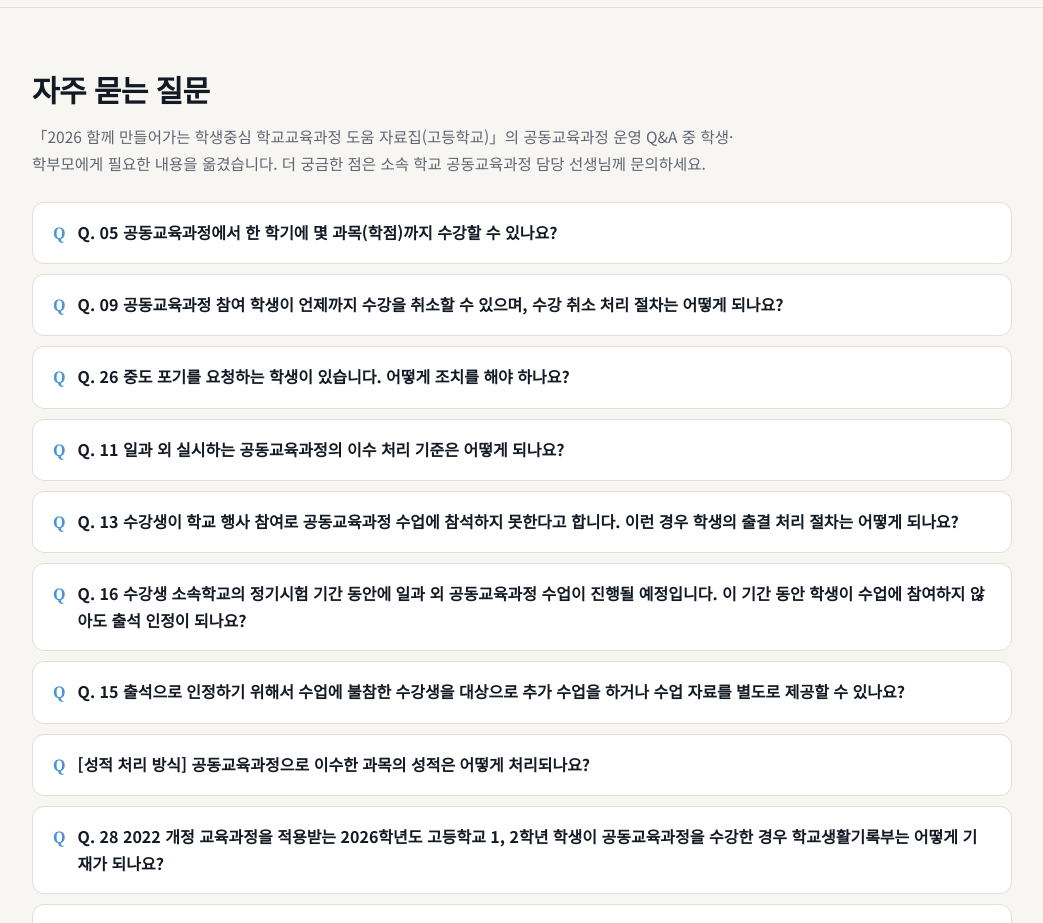
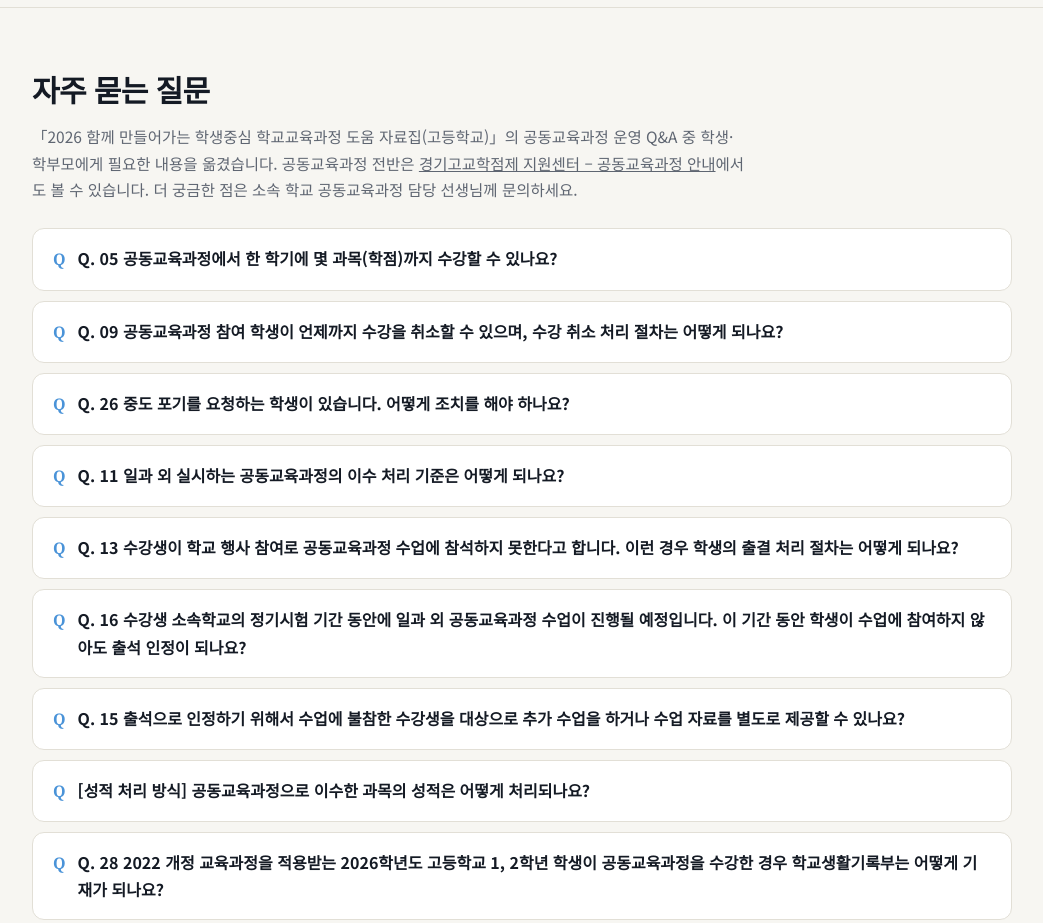
Before and after one commit to sin-nari/winter, a plain HTML site: page index.html in a window 1280 px wide. Shown: the part 9540-10463 px from the top of the page, without its empty margins (118-1161 px from the left). Drawn offline with Linux system fonts and the light colour scheme; a web font is replaced by a local one.

Commit message:
FAQ에 경기고교학점제 지원센터 공동교육과정 안내 링크 추가
Co-Authored-By: Claude Opus 5.5 <noreply@anthropic.com>
Claude-Session: https://claude.ai/code/session_01UAY6Ek2YbkpLbFoUCrTYwn

```diff
--- a/index.html
+++ b/index.html
@@ -540,7 +540,7 @@ footer p+p{margin-top:6px}
 <section id="faq">
   <div class="wrap">
     <div class="shead"><h2>자주 묻는 질문</h2></div>
-    <p class="sdesc">「2026 함께 만들어가는 학생중심 학교교육과정 도움 자료집(고등학교)」의 공동교육과정 운영 Q&amp;A 중 학생·학부모에게 필요한 내용을 옮겼습니다. 더 궁금한 점은 소속 학교 공동교육과정 담당 선생님께 문의하세요.</p>
+    <p class="sdesc">「2026 함께 만들어가는 학생중심 학교교육과정 도움 자료집(고등학교)」의 공동교육과정 운영 Q&amp;A 중 학생·학부모에게 필요한 내용을 옮겼습니다. 공동교육과정 전반은 <a href="https://more.goe.go.kr/hagjeomje/subList/30300002423" target="_blank" rel="noopener">경기고교학점제 지원센터 – 공동교육과정 안내</a>에서도 볼 수 있습니다. 더 궁금한 점은 소속 학교 공동교육과정 담당 선생님께 문의하세요.</p>
     <details><summary>Q. 05 공동교육과정에서 한 학기에 몇 과목(학점)까지 수강할 수 있나요?</summary><div class="a">[2022 개정 교육과정(2026학년도 1, 2학년)] 한 학기에 최대 2개 과목을 수강할 수 있습니다. 학생에게 부담이 되지 않도록 과도한 수강은 지양하며, 세부 사항은 교육지원청마다 다를 수 있습니다.<span class="src">출처: 2026 함께 만들어가는 학생중심 학교교육과정 도움 자료집(고등학교) 231쪽</span></div></details>
     <details><summary>Q. 09 공동교육과정 참여 학생이 언제까지 수강을 취소할 수 있으며, 수강 취소 처리 절차는 어떻게 되나요?</summary><div class="a">수강취소기간은 1회 수업 종료 후부터 2회 수업 시작 전까지이며, 수강 취소 기간 이후에는 수강 취소가 불가능합니다. 수강취소 절차는 학생 소속학교의 공동교육과정 업무담당교사가 학생으로부터 취소원을 받아서 소속 교육지원청과 거점교에 공문으로 발송합니다.<span class="src">출처: 2026 함께 만들어가는 학생중심 학교교육과정 도움 자료집(고등학교) 232쪽</span></div></details>
     <details><summary>Q. 26 중도 포기를 요청하는 학생이 있습니다. 어떻게 조치를 해야 하나요?</summary><div class="a">중도 포기는 불가합니다. 공동교육과정 수강 학생 확정 후에는 수강 대상자를 변경하지 않습니다. 만약 학생이 지속적으로 수업을 불참한다면, (2026학년도 1, 2학년 학생(2022 개정 교육과정 적용))은 학업 성취율 40% 이상 및 과목 출석률 3분의 2 이상을 충족하지 못하였기 때문에 최소 성취수준 보충지도(또는 추가학습)를 이수해야 하며, 보충지도(또는 추가학습)를 이수하지 못한 경우 미이수 처리되어 학생부의 비고란에 미이수가 입력되어 반영됩니다.<span class="src">출처: 2026 함께 만들어가는 학생중심 학교교육과정 도움 자료집(고등학교) 235쪽</span></div></details>
```
